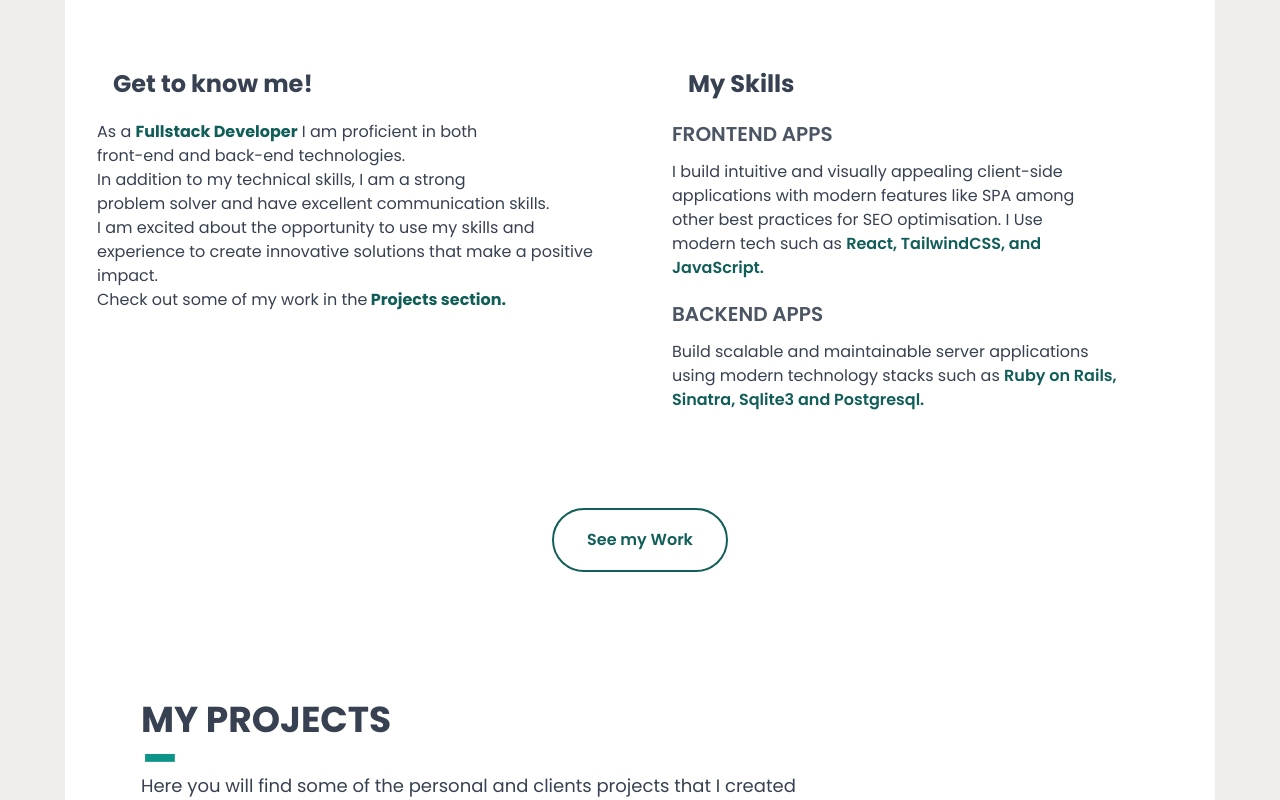
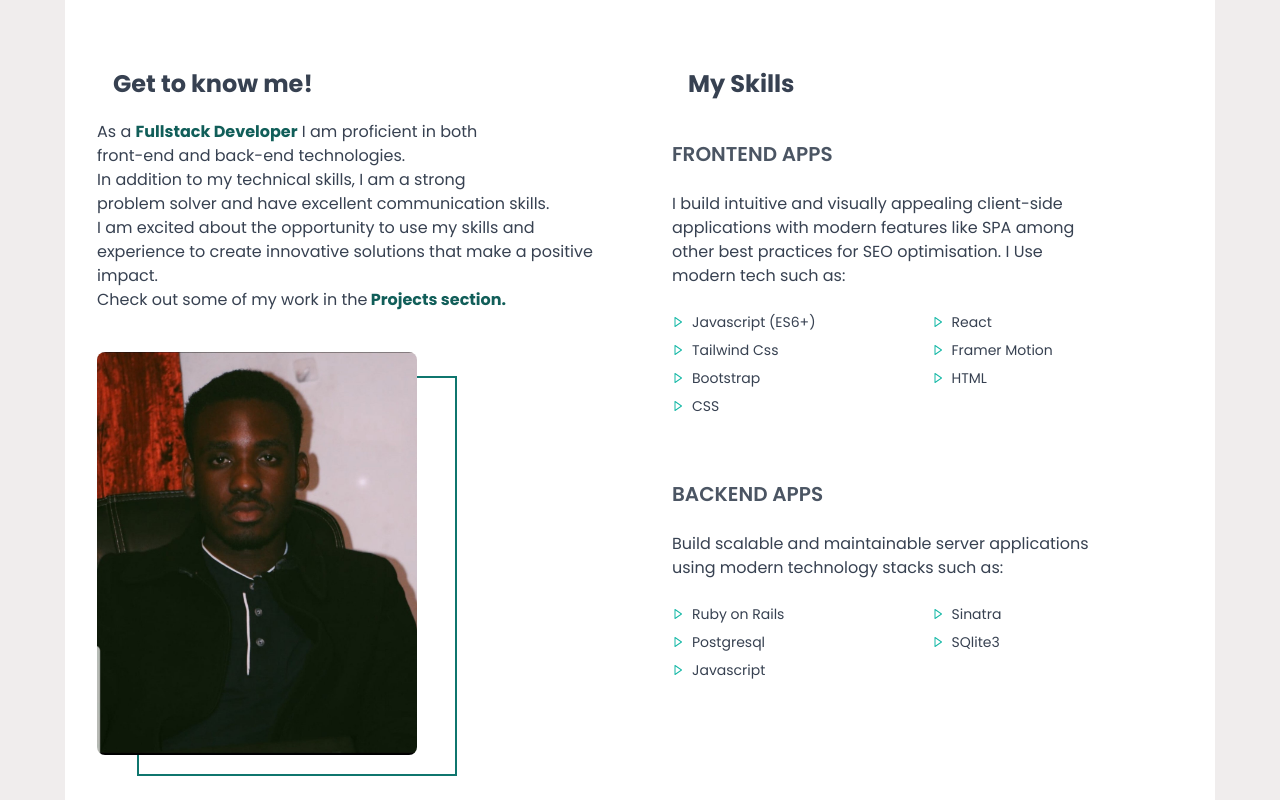
Before and after one commit to Salimmwatsefu/portfolio, a React (Create React App) app: page / in a window 1280 px wide. Shown: the part 960-1760 px from the top of the page. Built offline with nearby package versions, Linux system fonts and the light colour scheme.

Commit message:
added about

```diff
--- a/src/components/About.jsx
+++ b/src/components/About.jsx
@@ -1,5 +1,6 @@
 import React from 'react'
 import { HashLink as Link } from 'react-router-hash-link';
+import { BiRightArrow } from "react-icons/bi";
 
 function About() {
   return (
@@ -10,28 +11,7 @@ function About() {
             <p className='flex justify-center mt-6 text-gray-700 font-medium text-center'>Here you will find more information about me, what I do, and my current skills mostly in terms </p>
             <p className='flex justify-center text-gray-700 font-medium'>of programming and technology</p>
         </div>
-        {/*<div className='flex gap-5 mt-16'>
 
-        <div className='ml-16'>
-            <h1 className='text-gray-700 font-bold text-2xl  '>Get to know me!</h1>
-            <p className='mt-5 text-gray-700 gap-3 text-base'>I'm a <span className='font-bold text-teal-800'>Frontend Web Developer</span> building the Front-end<br/> of Websites  and Web Applications that leads to the<br/> success of the overall product. Check out some of<br/> my work in the Projects section.</p>
-        </div>
-
-        <div className='ml-36 '>
-            <h1 className='text-gray-700 font-bold text-2xl'>My Skills</h1>
-            <h2 className='mt-5 font-semibold text-gray-600 text-xl'>FRONTEND APPS</h2>
-            <p className=' text-gray-700 gap-3 text-base mt-3'>Build client-side applications with modern features<br/> like SPA and maintain semantic coding style among<br/> other best practices for SEO optimisation. Use<br/> modern tech such as Nuxt (Vue.js), TailwindCSS, and<br/> GSAP.</p>
-            <h2 className='mt-5 font-semibold text-gray-600 text-xl'>BACKEND APPS</h2>
-            <p className=' text-gray-700 gap-3 text-base mt-3'>Build scalable and maintainable server applications<br/> using modern technology stacks such as Node.js,<br/> Express, and MongoDB</p>
-        </div>
-
-        </div>
-
-        <div className='flex justify-center items-center mt-16'>
-        <button className='text-teal-800 border-2 border-teal-800  hover:bg-teal-800 hover:text-white w-44 h-16 rounded-full  font-semibold '>
-            See my Work
-        </button>
-  </div>*/}
 
 <section>
   <div className="mx-auto max-w-screen-xl px-4 py-8 sm:px-6 lg:px-8">
@@ -60,6 +40,16 @@ function About() {
          </Link>
          </p>
 
+         <div className=' rounded-lg mt-10 '>
+
+          <div className='absolute border-2 border-teal-700 h-[400px] w-80 ml-10 mt-6  '></div>
+          <img
+          alt=''
+          src='salim.jpg'
+          className='rounded-lg w-80 z-50 relative'
+          />
+         </div>
+
 
 
       </blockquote>
@@ -73,10 +63,55 @@ function About() {
           </h1>
         </header>
 
-        <h2 className='mt-5 font-semibold text-gray-600 text-xl'>FRONTEND APPS</h2>
-            <p className=' text-gray-700 gap-3 text-base mt-3'>I build intuitive and visually appealing client-side<br/>applications with modern features like SPA among<br/> other best practices for SEO optimisation. I Use<br/> modern tech such as <span className='text-teal-800 font-semibold'> React, TailwindCSS, and<br/> JavaScript.</span></p>
-            <h2 className='mt-5 font-semibold text-gray-600 text-xl'>BACKEND APPS</h2>
-            <p className=' text-gray-700 gap-3 text-base mt-3'>Build scalable and maintainable server applications<br/> using modern technology stacks such as <span className='text-teal-800 font-semibold'> Ruby on Rails,<br/> Sinatra, Sqlite3 and Postgresql.</span></p>
+        <h2 className='mt-10 font-semibold text-gray-600 text-xl'>FRONTEND APPS</h2>
+            <p className=' text-gray-700 gap-3 text-base mt-6'>I build intuitive and visually appealing client-side<br/>applications with modern features like SPA among<br/> other best practices for SEO optimisation. I Use<br/> modern tech such as:
+
+            {/*<span className='text-teal-800 font-semibold'> React, TailwindCSS, and<br/> JavaScript.</span>*/}
+            <div className='grid grid-cols-2 mt-6 gap-2 '>
+            <span className='flex text-sm gap-2'>
+              <BiRightArrow className='text-xs mt-[4px] text-teal-500'/>Javascript  (ES6+)
+              </span>
+              <span className='flex text-sm gap-2'>
+              <BiRightArrow className='text-xs mt-[4px] text-teal-500'/>React
+              </span>
+              <span className='flex text-sm gap-2'>
+              <BiRightArrow className='text-xs mt-[4px] text-teal-500'/>Tailwind Css
+              </span>
+              <span className='flex text-sm gap-2'>
+              <BiRightArrow className='text-xs mt-[4px] text-teal-500'/>Framer Motion
+              </span>
+              <span className='flex text-sm gap-2'>
+              <BiRightArrow className='text-xs mt-[4px] text-teal-500'/>Bootstrap
+              </span>
+              <span className='flex text-sm gap-2'>
+              <BiRightArrow className='text-xs mt-[4px] text-teal-500'/>HTML
+              </span>
+              <span className='flex text-sm gap-2'>
+              <BiRightArrow className='text-xs mt-[4px] text-teal-500'/>CSS
+              </span>
+              </div>
+              </p>
+            <h2 className='mt-16 font-semibold text-gray-600 text-xl'>BACKEND APPS</h2>
+            <p className=' text-gray-700 gap-3 text-base mt-6'>Build scalable and maintainable server applications<br/> using modern technology stacks such as:
+            <div className='grid grid-cols-2 mt-6 gap-2'>
+            <span className='flex text-sm gap-2'>
+              <BiRightArrow className='text-xs mt-[4px] text-teal-500'/>Ruby on Rails
+              </span>
+              <span className='flex text-sm gap-2'>
+              <BiRightArrow className='text-xs mt-[4px] text-teal-500'/>Sinatra
+              </span>
+              <span className='flex text-sm gap-2'>
+              <BiRightArrow className='text-xs mt-[4px] text-teal-500'/>Postgresql
+              </span>
+              <span className='flex text-sm gap-2'>
+              <BiRightArrow className='text-xs mt-[4px] text-teal-500'/>SQlite3
+              </span>
+              <span className='flex text-sm gap-2'>
+              <BiRightArrow className='text-xs mt-[4px] text-teal-500'/>Javascript
+              </span>
+
+              </div>
+            </p>
 
 
 
```
Also changed, not shown: public/salim.jpg (added).
